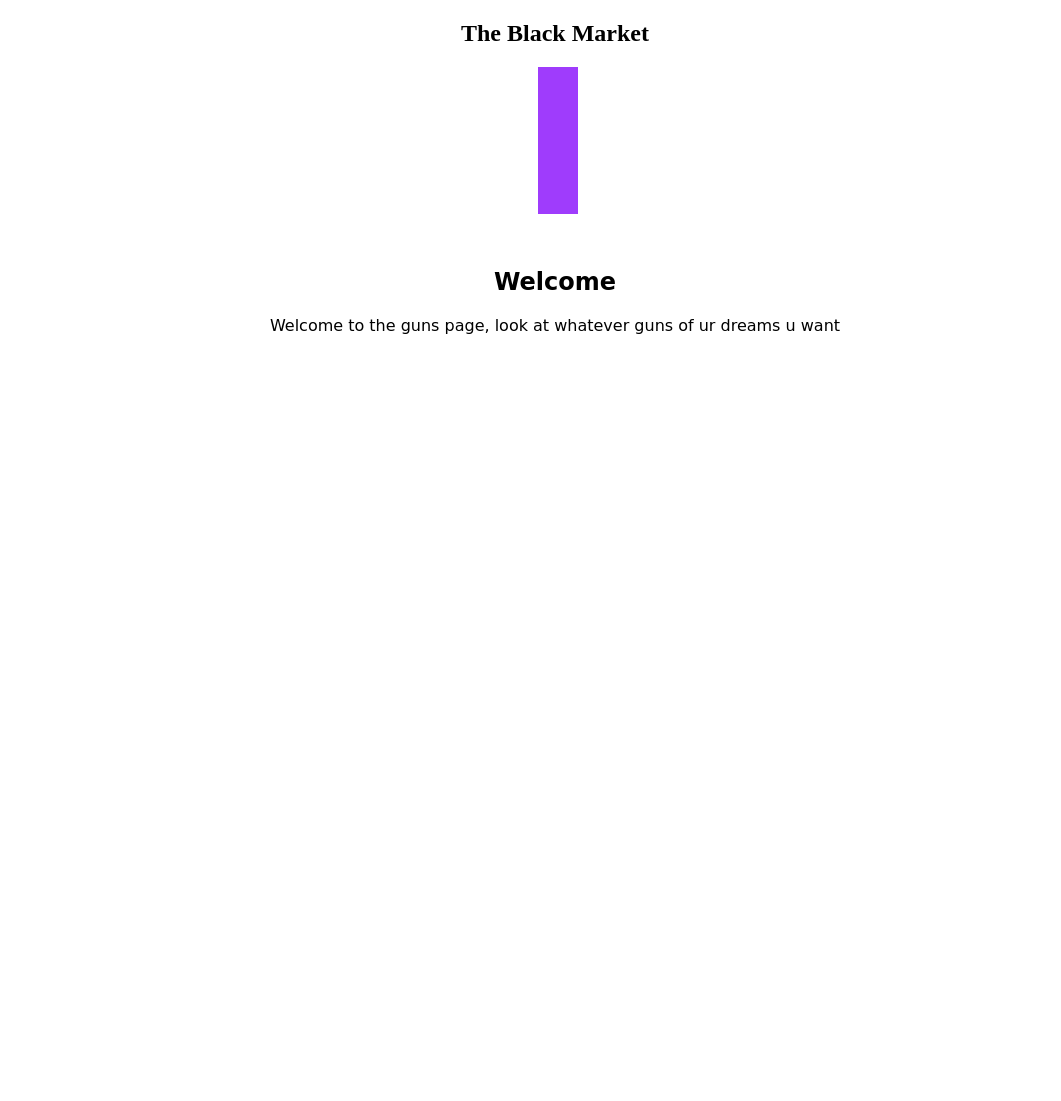
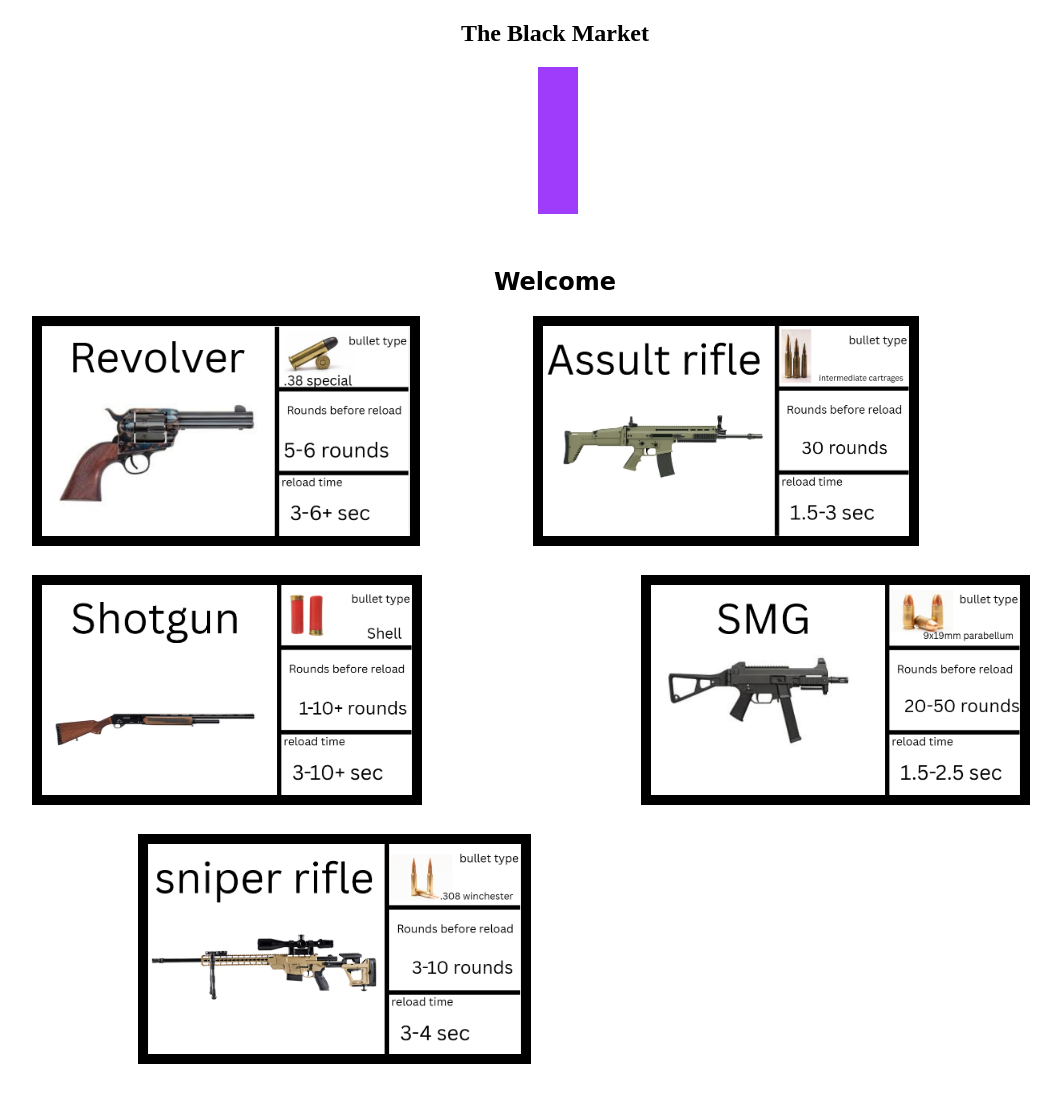
Before and after one commit to sohailouaby/The-black-market, a Flask app: page /templates/guns.html in a window 1280 px wide. Shown: the whole page, without its empty margins (85-1146 px from the left). Before the commit the page ends 334 px from the top, so only its background shows below. Run offline with Flask 3, Linux system fonts and the light colour scheme.

Commit message:
added the gun info inventory for the black market

```diff
--- a/static/style.css
+++ b/static/CSS/style.css
@@ -31,3 +31,17 @@ h1{
     text-align: center;
     font-family: cursive;
 }
+
+.GunImages{
+    height: 210px;
+    margin-left: 109px;
+    margin-bottom: 25px;
+    border: 10px solid black;
+}
+
+.i{
+    height: 210px;
+    margin-left: 215px;
+    margin-bottom: 25px;
+    border: 10px solid black;
+}
--- a/templates/base.html
+++ b/templates/base.html
@@ -4,7 +4,7 @@
     <meta charset="UTF-8">
     <meta name="viewport" content="width=device-width, initial-scale=1.0">
     <title>{% block title %}website{% endblock %}</title>
-    <link rel="stylesheet" href="{{url_for('static', filename='style.css')}}">
+    <link rel="stylesheet" href="{{url_for('static', filename='CSS/style.css')}}">
     {% block styles %}{% endblock %}
 </head>
 <body>
--- a/templates/guns.html
+++ b/templates/guns.html
@@ -3,5 +3,10 @@
 {% block title %}Guns Page{% endblock %}
 
 {% block content %}
-    <p class="mainContent">Welcome to the guns page, look at whatever guns of ur dreams u want</p>
+<link rel="stylesheet" href="style.css">
+    <img src="{{url_for('static', filename='images/Revolver.png')}}" class="GunImages">
+    <img src="{{url_for('static', filename='images/AssultRifle.png')}}" class="GunImages">
+    <img src="{{url_for('static', filename='images/Shotgun.png')}}" class="GunImages">
+    <img src="{{url_for('static', filename='images/SMG.png')}}" class="i">
+    <img src="{{url_for('static', filename='images/Sniper.png')}}" class="i">
 {% endblock %}
```
Also changed, not shown: static/JavaScript/script.js (added), static/images/AssultRifle.png (added), static/images/Revolver.png (added), static/images/SMG.png (added), static/images/Shotgun.png (added), static/images/Sniper.png (added).
